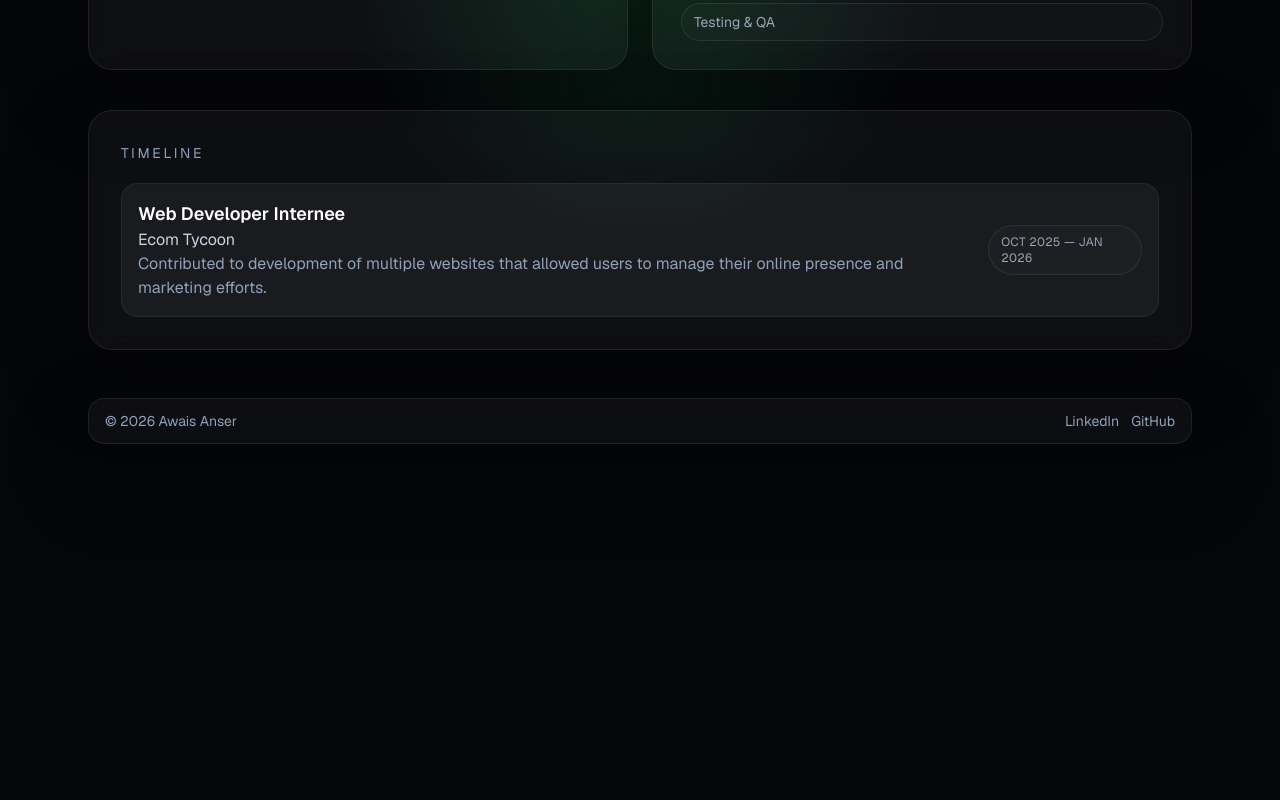
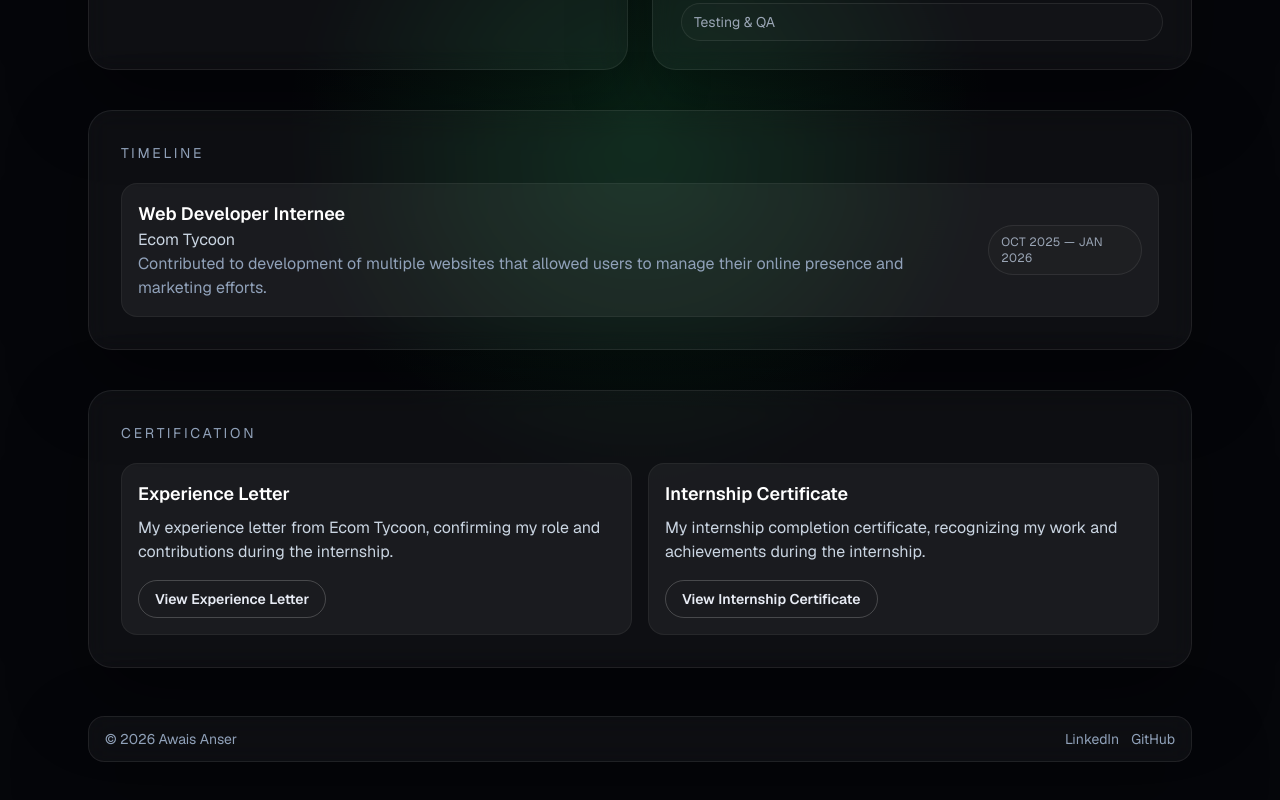
Before and after one commit to awai5an5er/Portfolio, a Next.js app: page /about in a window 1280 px wide. Shown: the part 876-1676 px from the top of the page. Before the commit the page ends 1368 px from the top, so only its background shows below. Built offline with nearby package versions, Linux system fonts and the light colour scheme.

Commit message:
certifications added in about page

```diff
--- a/src/app/about/page.tsx
+++ b/src/app/about/page.tsx
@@ -122,6 +122,50 @@ export default function AboutPage() {
           </div>
         </section>
       </ScrollFade>
+
+      <ScrollFade>
+        <section className="glass rounded-3xl p-6 sm:p-8">
+          <p className="text-sm uppercase tracking-[0.2em] text-slate-400">
+            Certification
+          </p>
+          <div className="mt-5 grid gap-4 md:grid-cols-2">
+            <div className="rounded-2xl border border-white/5 bg-white/5 p-4">
+              <h3 className="text-lg font-semibold text-white">
+                Experience Letter
+              </h3>
+              <p className="mt-2 text-slate-300">
+                My experience letter from Ecom Tycoon, confirming my role and
+                contributions during the internship.
+              </p>
+              <a
+                href="/Experience%20Letter.pdf"
+                className="mt-4 inline-flex items-center justify-center rounded-full border border-white/20 px-4 py-2 text-sm font-semibold text-white transition hover:border-white/40 hover:bg-white/10"
+                target="_blank"
+                rel="noopener noreferrer"
+              >
+                View Experience Letter
+              </a>
+            </div>
+            <div className="rounded-2xl border border-white/5 bg-white/5 p-4">
+              <h3 className="text-lg font-semibold text-white">
+                Internship Certificate
+              </h3>
+              <p className="mt-2 text-slate-300">
+                My internship completion certificate, recognizing my work and
+                achievements during the internship.
+              </p>
+              <a
+                href="/Internship%20Certificate.pdf"
+                className="mt-4 inline-flex items-center justify-center rounded-full border border-white/20 px-4 py-2 text-sm font-semibold text-white transition hover:border-white/40 hover:bg-white/10"
+                target="_blank"
+                rel="noopener noreferrer"
+              >
+                View Internship Certificate
+              </a>
+            </div>
+          </div>
+        </section>
+      </ScrollFade>
     </div>
   );
 }
```
Also changed, not shown: 2 other files (tests, documents, lock files or other folders).
